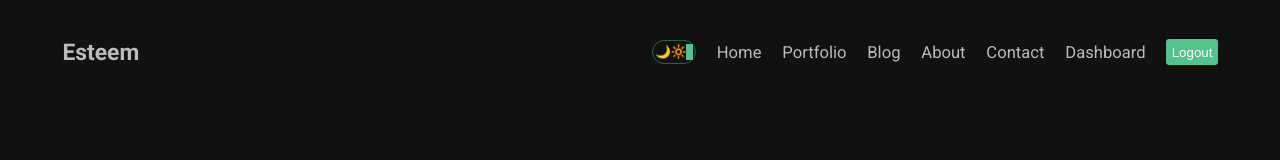
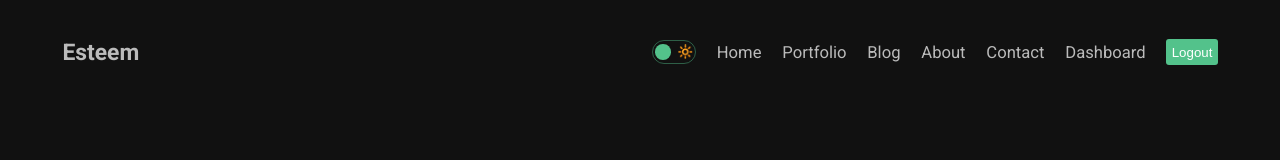
Before and after one commit to esteemayo/next_13, a Next.js app: page / in a window 1280 px wide. Shown: the top 160 px of the page. Built offline with nearby package versions, Linux system fonts and the light colour scheme.

Commit message:
fix: add styling

```diff
--- a/src/components/darkModeToggle/DarkModeToggle.module.scss
+++ b/src/components/darkModeToggle/DarkModeToggle.module.scss
@@ -7,6 +7,7 @@
   display: flex;
   align-items: center;
   justify-content: space-between;
+  position: relative;
 
   .icon {
     font-size: 1.2rem;
@@ -16,5 +17,7 @@
     width: 1.5rem;
     height: 1.5rem;
     background-color: var(--clr-main);
+    border-radius: 50%;
+    position: absolute;
   }
 }
```
